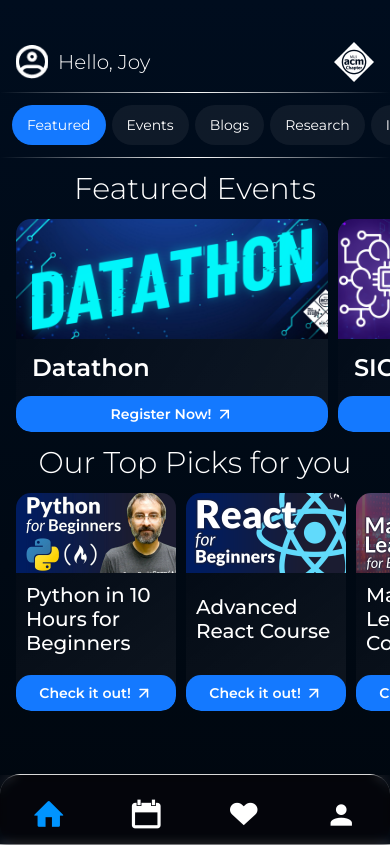
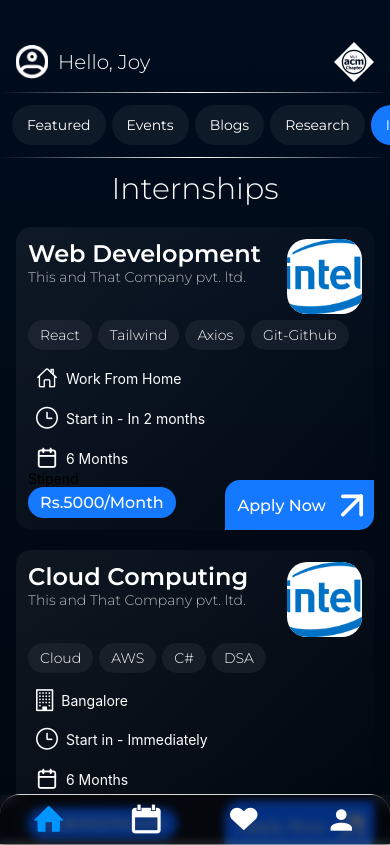
Before and after one commit to JoyBrar2001/MASC-App, a React Native app: screen /Home in a window 390 px wide. Built offline with nearby package versions, Linux system fonts and the light colour scheme.

Commit message:
Added internships section

```diff
--- a/MainNavigation.js
+++ b/MainNavigation.js
@@ -57,10 +57,10 @@
         tabBarStyle: {
           position: 'absolute',
           borderRadius: 20,
-          height: 70,
+          height: Platform.OS == "ios" ? 70 : 50,
           backgroundColor: "#00000099",
           bottom: 0,
-          paddingTop: 10,
+          paddingTop: Platform.OS == "ios" ? 10 : 0,
         },
         tabBarBackground: () => (
           <BlurView tint='dark' intensity={20} style={{
@@ -69,7 +69,7 @@
             left: 0,
             right: 0,
             bottom: 0,
-            height: 70,
+            height: Platform.OS == "ios" ? 70 : 50,
           }} />
         ),
         tabBarInactiveTintColor: colors.white,
--- a/components/Internships.js
+++ b/components/Internships.js
@@ -1,14 +1,195 @@
-import { StyleSheet, Text, View } from 'react-native';
+import { StyleSheet, Text, View, ScrollView, Image, TouchableOpacity } from 'react-native';
 import React from 'react';
+import colors from '../assets/colors/colors';
+import { LinearGradient } from 'expo-linear-gradient';
+import { InternshipsData } from '../data/data';
+import { Ionicons } from '@expo/vector-icons';
+import { FontAwesome } from '@expo/vector-icons';
+import { AntDesign } from '@expo/vector-icons';
+import { Feather } from '@expo/vector-icons';
+
+const CreateInternshipCard = ({ item }) => (
+  <LinearGradient
+    colors={["#ffffff10", "#ffffff01"]}
+    start={{ x: 0, y: 0 }}
+    end={{ x: 1, y: 1 }}
+    style={styles.internshipCardWrapper}
+  >
+    <View style={styles.internshipCardTopWrapper}>
+      <View>
+        <Text style={styles.internshipTitle}>{item.title}</Text>
+        <Text style={styles.internshipCompany}>{item.company}</Text>
+      </View>
+      <View style={styles.imageWrapper}>
+        <Image source={item.image} style={styles.internshipImage} />
+      </View>
+    </View>
+
+    <ScrollView horizontal={true} showsHorizontalScrollIndicator={false} contentContainerStyle={styles.technologiesRequired}>
+      {item.technologiesRequired.map((item, index) => (
+        <View key={index} style={styles.technologiesRequiredWrapper}>
+          <Text style={styles.technologiesText}>{item}</Text>
+        </View>
+      ))}
+    </ScrollView>
+
+    <View style={styles.internshipDetailsWrapper}>
+      <View style={styles.internshipDetailWrapper}>
+        {item.location === "Work From Home" ?
+          <Ionicons name="md-home-outline" size={22} color="white" /> :
+          <FontAwesome name="building-o" size={22} color="white" />
+        }
+        <Text style={styles.intershipDetailTitle}>{item.location}</Text>
+      </View>
+      <View style={styles.internshipDetailWrapper}>
+        <AntDesign name="clockcircleo" size={22} color="white" />
+        <Text style={styles.intershipDetailTitle}>Start in - {item.startDate}</Text>
+      </View>
+      <View style={styles.internshipDetailWrapper}>
+        <Feather name="calendar" size={22} color="white" />
+        <Text style={styles.intershipDetailTitle}>{item.duration}</Text>
+      </View>
+    </View>
+
+    <View>
+      <Text>Stipend</Text>
+      <View style={styles.stipendWrapper}>
+        <Text style={styles.stipendAmount}>{item.stipend}</Text>
+      </View>
+    </View>
+
+    <TouchableOpacity style={styles.arrowWrapper}>
+      <Text style={styles.applyNowText}>Apply Now</Text>
+      <Feather name="arrow-up-right" size={44} color="white" />
+    </TouchableOpacity>
+  </LinearGradient>
+)
 
 const Internships = () => {
   return (
-    <View>
-      <Text>Internships</Text>
-    </View>
+    <ScrollView vertical={true} showsVerticalScrollIndicator={false} contentContainerStyle={styles.internshipWrapper}>
+      <Text style={styles.internshipsTitle}>Internships</Text>
+      <View style={styles.internshipCardsWrapper}>
+        {InternshipsData.map((item, index) => (
+          <CreateInternshipCard key={index} item={item} />
+        ))}
+      </View>
+    </ScrollView>
   );
 }
 
 export default Internships;
 
-const styles = StyleSheet.create({});
+const styles = StyleSheet.create({
+  internshipWrapper: {
+    width: "100%",
+    flexDirection: 'column',
+    gap: 20,
+    marginBottom: 20,
+    paddingBottom: 100,
+  },
+  internshipsTitle: {
+    color: colors.white,
+    fontSize: 30,
+    textAlign: 'center',
+    marginTop: 12,
+    fontFamily: 'Montserrat-Light'
+  },
+  internshipCardsWrapper: {
+    flexDirection: 'column',
+    paddingHorizontal: 16,
+    gap: 20,
+  },
+  internshipCardWrapper: {
+    padding: 12,
+    borderRadius: 15,
+  },
+  internshipCardTopWrapper: {
+    flexDirection: 'row',
+    justifyContent: 'space-between'
+  },
+  internshipTitle: {
+    color: colors.white,
+    fontSize: 24,
+    fontFamily: 'Montserrat-SemiBold',
+  },
+  internshipCompany: {
+    color: colors.white,
+    opacity: 0.7,
+    fontFamily: 'Montserrat-Light',
+  },
+  imageWrapper: {
+    height: 75,
+    width: 75,
+    borderRadius: 20,
+    backgroundColor: colors.white,
+    overflow: 'hidden',
+  },
+  internshipImage: {
+    height: 75,
+    width: 75,
+  },
+  technologiesRequired: {
+    flexDirection: 'row',
+    gap: 6,
+    marginTop: 6,
+  },
+  technologiesRequiredWrapper: {
+    backgroundColor: '#ffffff10',
+    borderRadius: 20,
+    paddingVertical: 6,
+    paddingHorizontal: 12,
+  },
+  technologiesText: {
+    fontFamily: 'Montserrat-Light',
+    color: colors.white,
+  },
+  internshipDetailsWrapper: {
+    flexDirection: 'column',
+    marginTop: 16,
+    gap: 16,
+  },
+  internshipDetailWrapper: {
+    flexDirection: 'row',
+    justifyContent: 'flex-start',
+    alignItems: 'center',
+    gap: 8,
+    marginLeft: 8,
+  },
+  intershipDetailTitle: {
+    color: colors.white,
+  },
+  stipendWrapper: {
+    backgroundColor: colors.gradientLightBlue1,
+    justifyContent: 'center',
+    alignItems: 'center',
+    paddingHorizontal: 12,
+    paddingVertical: 6,
+    borderRadius: 20,
+    alignSelf: 'flex-start',
+  },
+  stipendAmount: {
+    fontFamily: 'Montserrat-Medium',
+    fontSize: 16,
+    color: colors.white,
+  },
+  arrowWrapper: {
+    position: 'absolute',
+    flexDirection: 'row',
+    justifyContent: 'center',
+    alignItems: 'center',
+    gap: 4,
+    height: 50,
+    bottom: 0,
+    right: 0,
+    backgroundColor: colors.gradientLightBlue1,
+    borderBottomRightRadius: 15,
+    borderTopLeftRadius: 15,
+    paddingLeft: 12,
+  },
+  applyNowText: {
+    fontFamily: 'Montserrat-Medium',
+    fontSize: 16,
+    color: colors.white,
+  },
+});
--- a/data/data.js
+++ b/data/data.js
@@ -117,3 +117,39 @@
     title: "Exploring React Framework",
   },
 ];
+
+export const InternshipsData = [
+  {
+    image: require('../assets/internshipImages/IntelLogo.png'),
+    id: 0,
+    title: "Web Development",
+    company: "This and That Company pvt. ltd.",
+    technologiesRequired: ["React", "Tailwind", "Axios", "Git-Github"],
+    location: "Work From Home",
+    startDate: "In 2 months",
+    duration: "6 Months",
+    stipend: "Rs.5000/Month",
+  },
+  {
+    image: require('../assets/internshipImages/IntelLogo.png'),
+    id: 1,
+    title: "Cloud Computing",
+    company: "This and That Company pvt. ltd.",
+    technologiesRequired: ["Cloud", "AWS", "C#", "DSA"],
+    location: "Bangalore",
+    startDate: "Immediately",
+    duration: "6 Months",
+    stipend: "Rs.8000/Month",
+  },
+  {
+    image: require('../assets/internshipImages/IntelLogo.png'),
+    id: 2,
+    title: "ML Engineer",
+    company: "This and That Company pvt. ltd.",
+    technologiesRequired: ["Python", "ML", "Machine Learning", "Java"],
+    location: "Hybrid",
+    startDate: "Immediately",
+    duration: "6 Months",
+    stipend: "Unpaid",
+  },
+];
--- a/screens/HomeScreen.js
+++ b/screens/HomeScreen.js
@@ -11,7 +11,7 @@
 )
 
 const HomeScreen = ({ navigation }) => {
-  const [currentSection, setCurrentSection] = useState('Featured');
+  const [currentSection, setCurrentSection] = useState('Internships');
 
   const changeCurrentSection = (section) => {
     setCurrentSection(section)
```
Also changed, not shown: assets/internshipImages/IntelLogo.png (added).
